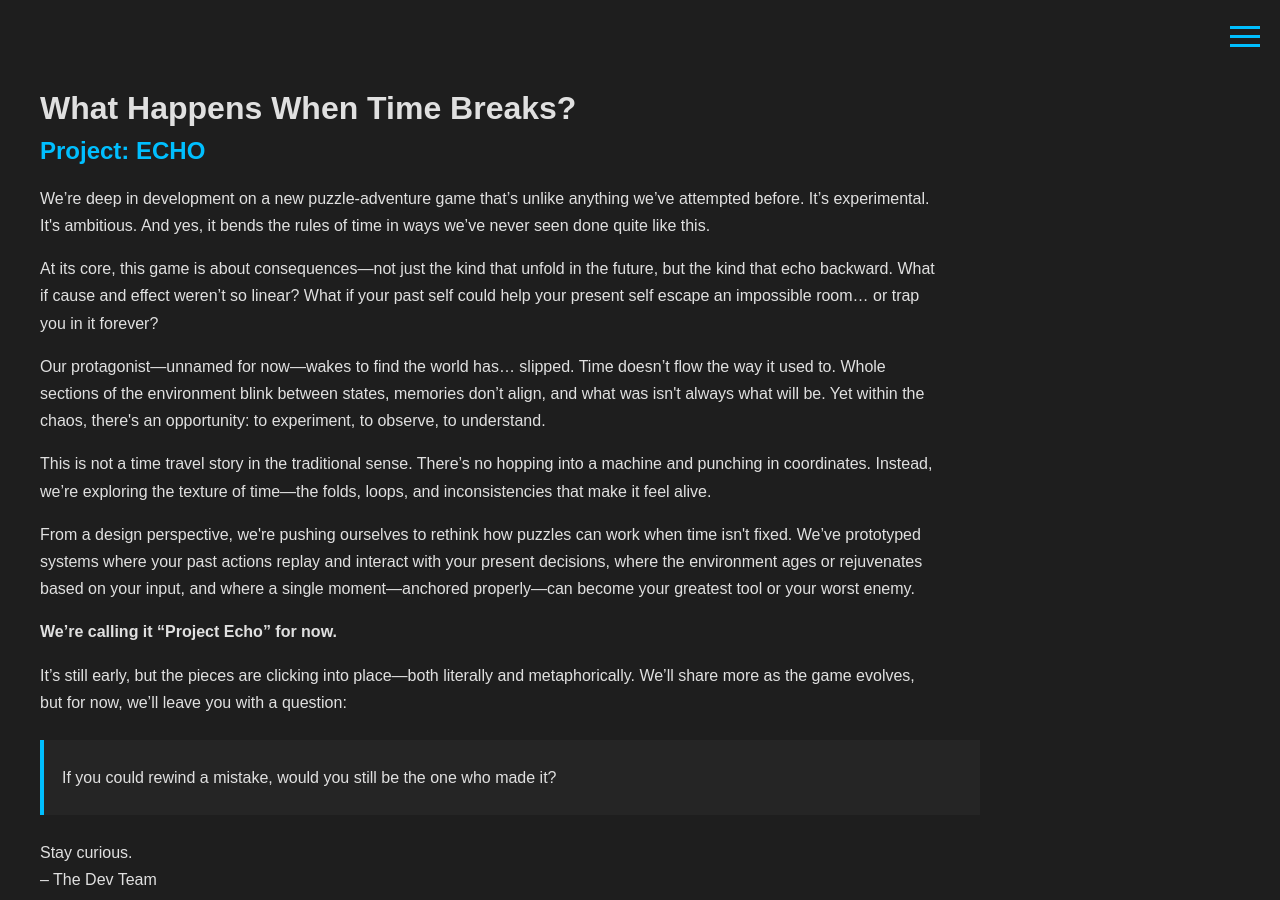
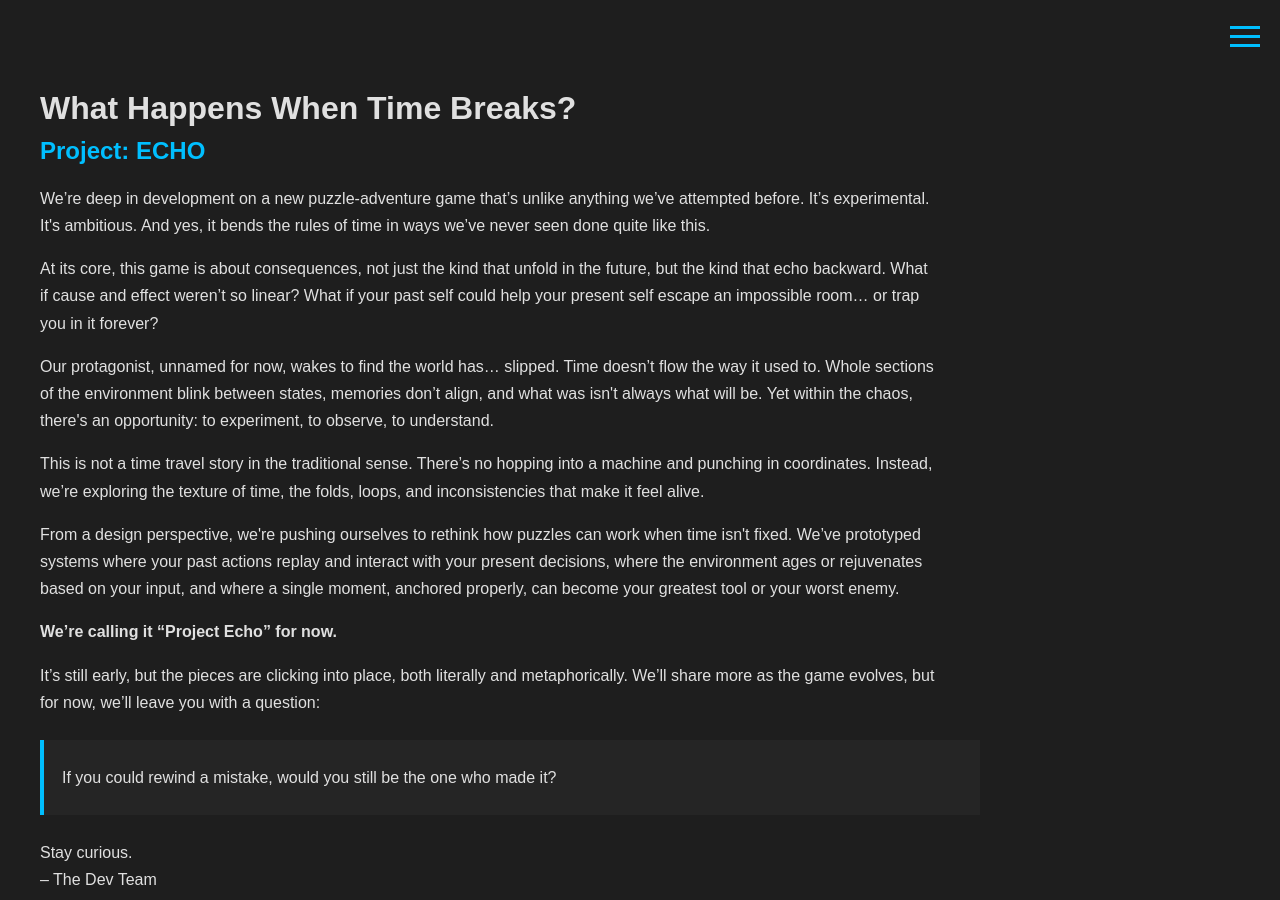
Before and after one commit to ScriptureExamined/NovawrightStudios, a Jekyll site: the page built from index.html, in a window 1280 px wide and 900 px high, scrolled down 340 px. Built offline with Jekyll 4.4.1, drawn with Linux system fonts in a browser that asks for light colours.

Commit message:
Update index.html

```diff
--- a/index.html
+++ b/index.html
@@ -25,24 +25,24 @@ title: Home
     </p>
 
     <p>
-      At its core, this game is about consequences—not just the kind that unfold
-      in the future, but the kind that echo backward. What if cause and effect
-      weren’t so linear? What if your past self could help your present self
-      escape an impossible room… or trap you in it forever?
+      At its core, this game is about consequences, not just the kind that
+      unfold in the future, but the kind that echo backward. What if cause and
+      effect weren’t so linear? What if your past self could help your present
+      self escape an impossible room… or trap you in it forever?
     </p>
 
     <p>
-      Our protagonist—unnamed for now—wakes to find the world has… slipped. Time
-      doesn’t flow the way it used to. Whole sections of the environment blink
-      between states, memories don’t align, and what was isn't always what will
-      be. Yet within the chaos, there's an opportunity: to experiment, to
+      Our protagonist, unnamed for now, wakes to find the world has… slipped.
+      Time doesn’t flow the way it used to. Whole sections of the environment
+      blink between states, memories don’t align, and what was isn't always what
+      will be. Yet within the chaos, there's an opportunity: to experiment, to
       observe, to understand.
     </p>
 
     <p>
       This is not a time travel story in the traditional sense. There’s no
       hopping into a machine and punching in coordinates. Instead, we’re
-      exploring the texture of time—the folds, loops, and inconsistencies that
+      exploring the texture of time, the folds, loops, and inconsistencies that
       make it feel alive.
     </p>
 
@@ -51,14 +51,14 @@ title: Home
       can work when time isn't fixed. We’ve prototyped systems where your past
       actions replay and interact with your present decisions, where the
       environment ages or rejuvenates based on your input, and where a single
-      moment—anchored properly—can become your greatest tool or your worst
+      moment, anchored properly, can become your greatest tool or your worst
       enemy.
     </p>
 
     <p><strong>We’re calling it “Project Echo” for now.</strong></p>
 
     <p>
-      It’s still early, but the pieces are clicking into place—both literally
+      It’s still early, but the pieces are clicking into place, both literally
       and metaphorically. We’ll share more as the game evolves, but for now,
       we’ll leave you with a question:
     </p>
```
